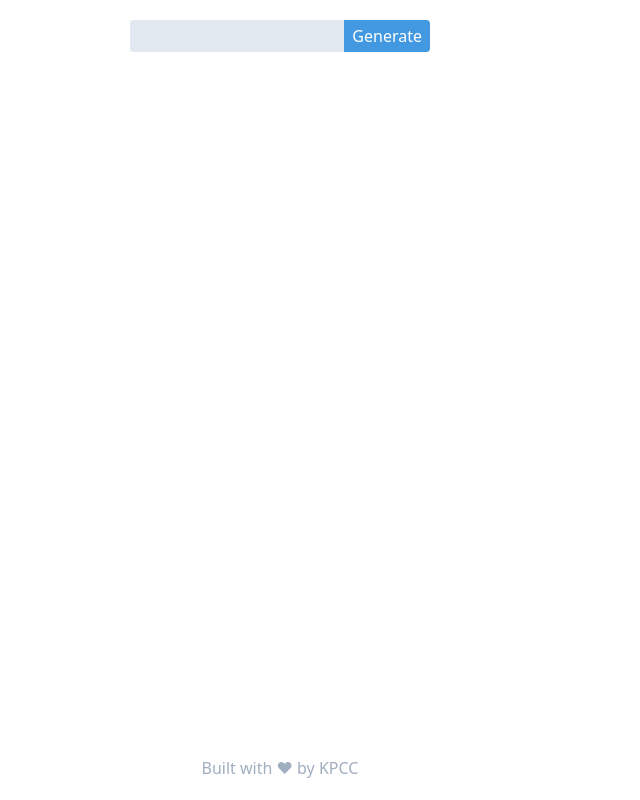
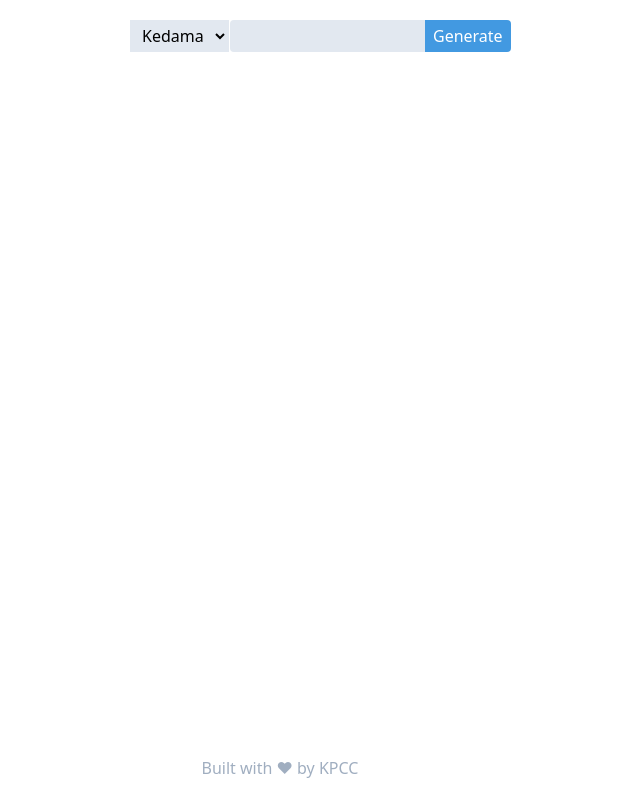
Before and after one commit to SilentDepth/kpcc-ore-graph, a Vue app: page / in a window 1280 px wide. Shown: the whole page, without its empty margins (360-1000 px from the left). Built offline with nearby package versions, Linux system fonts and the light colour scheme.

Commit message:
add nyaa source

```diff
--- a/api/[uuid].js
+++ b/api/[uuid].js
@@ -2,7 +2,11 @@ const fetch = require('node-fetch')
 
 module.exports = async function (req, res) {
   const uuid = req.query.uuid
-  const remoteUrl = `https://stats.craft.moe/data/${uuid}/stats.json`
+  const remote = req.query.s
+  const remoteUrl = {
+    kedama: `https://stats.craft.moe/data/${uuid}/stats.json`,
+    nyaa: `https://i.nyaa.cat/data/${uuid}/stats.json`,
+  }[remote]
 
   try {
     const data = await fetch(remoteUrl).then(res => res.json())
--- a/src/app.vue
+++ b/src/app.vue
@@ -1,6 +1,10 @@
 <template>
   <div id="app" class="h-screen p-5 flex flex-col items-center">
     <form class="mb-5 flex" @submit.prevent="generate">
+      <select v-model="source" class="flex-0 px-2 py-1 bg-gray-300 border-r border-r-gray-200 mr-px">
+        <option value="kedama">Kedama</option>
+        <option value="nyaa">Nyaa</option>
+      </select>
       <input v-model="input" class="flex-1 px-2 py-1 text-sm font-mono bg-gray-300 rounded-tl rounded-bl">
       <button class="flex-0 px-2 py-1 bg-blue-500 text-white rounded-tr rounded-br">Generate</button>
     </form>
@@ -26,11 +30,13 @@
     },
 
     setup () {
+      const source = ref('kedama')
       const input = ref(null)
 
       const {player} = state
 
       return {
+        source,
         input,
         state,
         player,
@@ -43,7 +49,7 @@
             return
           }
 
-          const data = await fetch(`/api/${uuid}`).then(res => res.json())
+          const data = await fetch(`/api/${uuid}?s=${source.value}`).then(res => res.json())
           player.value = data
         },
       }
```
